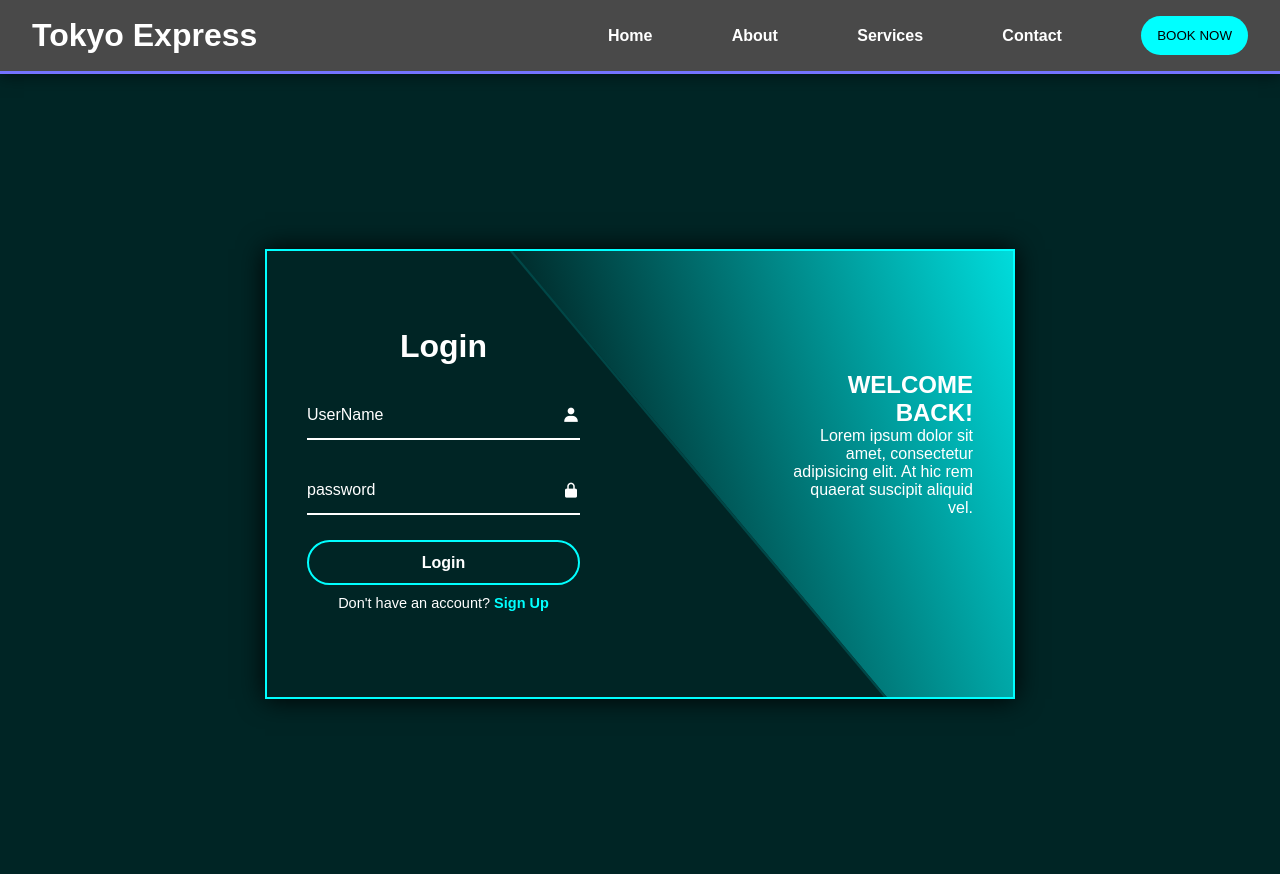
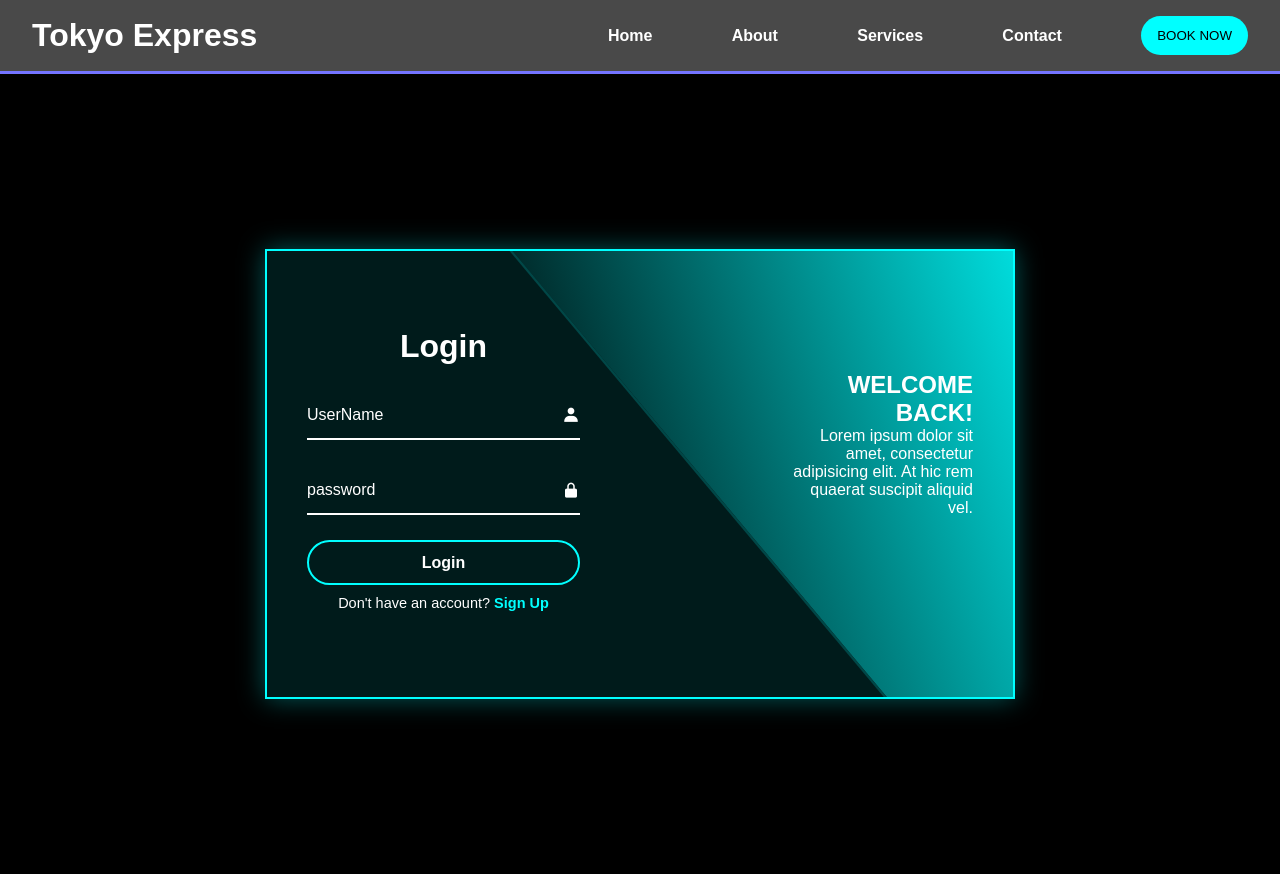
Before and after one commit to d-rex237/Tokyo-Express, a PHP site: page /Login/login.html in a window 1280 px wide. Run offline with PHP 8.4, Linux system fonts and the light colour scheme.

```diff
--- a/Login/Login.css
+++ b/Login/Login.css
@@ -5,7 +5,7 @@
     font-family: 'poppins', sans-serif;
 }
 body{
-    background: rgb(0, 37, 37);
+    background: rgb(0, 0, 0);
     color: white;
 }
 
@@ -61,6 +61,7 @@ button{
     border-radius: 10rem;
     border: none;
     transition: .2s ease-in-out;
+    transition-delay: .2s ease;
 }
 button:hover{
     background-color: rgb(0, 141, 141);
@@ -104,9 +105,9 @@ button:hover{
     position: relative;
     width: 750px;
     height: 450px;
-    background: transparent;
+    background: rgb(0, 27, 27);
     border: 2px solid aqua;
-    box-shadow: 0 0 25px black;
+    box-shadow: 0 0 25px rgb(0, 87, 87);
     overflow: hidden;
 }
 
@@ -235,6 +236,10 @@ button:hover{
     color: #fff;
     font-size: 16px;
     font-weight: 600;
+    transition: .2s ease;
+}
+.lbtn:hover{
+    background: rgb(0, 156, 156);
 }
 
 .lform-box .logreg-link{
@@ -348,7 +353,7 @@ button:hover{
     height: 700px;
     background: rgb(0, 22, 22);
     transform: rotate(0) skewY(0);
-    border-top: 3px solid rgb(0, 71, 71);
+    border-top: 3px solid rgb(0, 141, 141);
     transform-origin: bottom left;
     transition: 1.5s ease;
     transition-delay: .5s;
```
